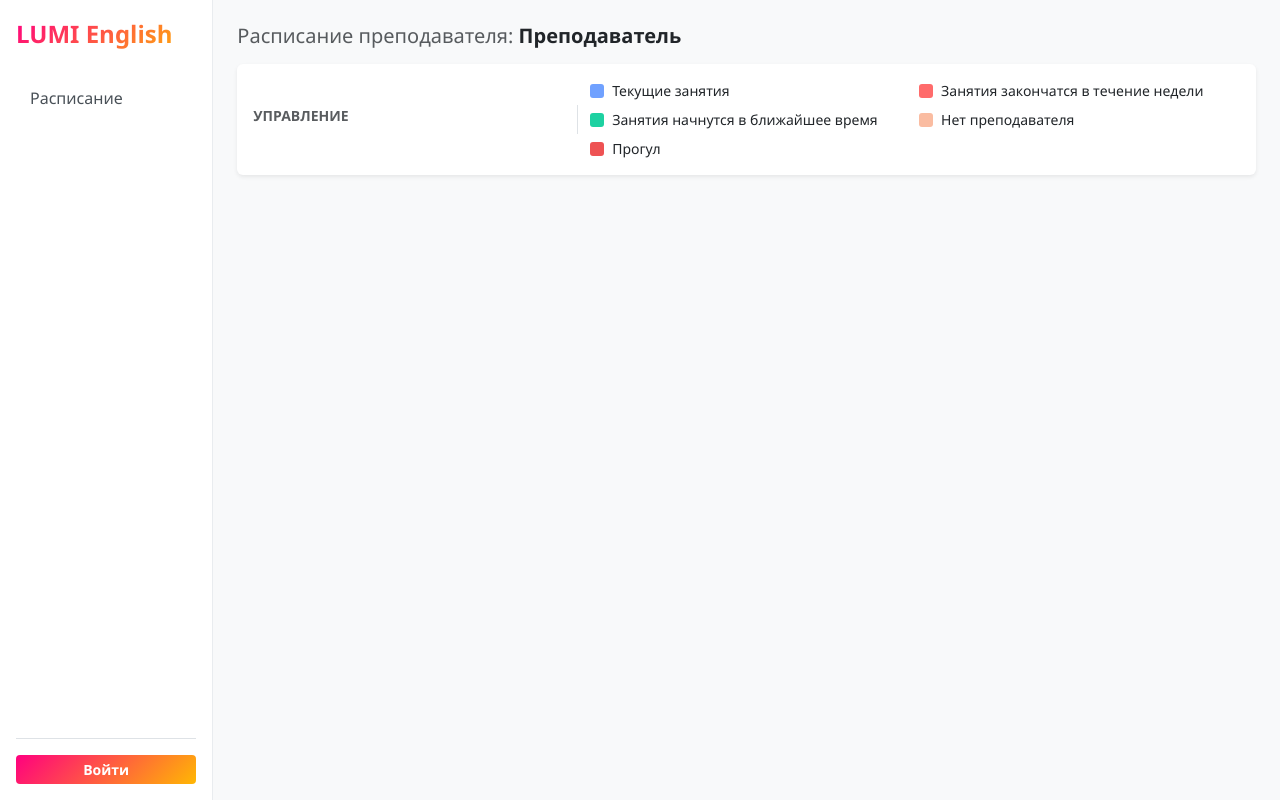
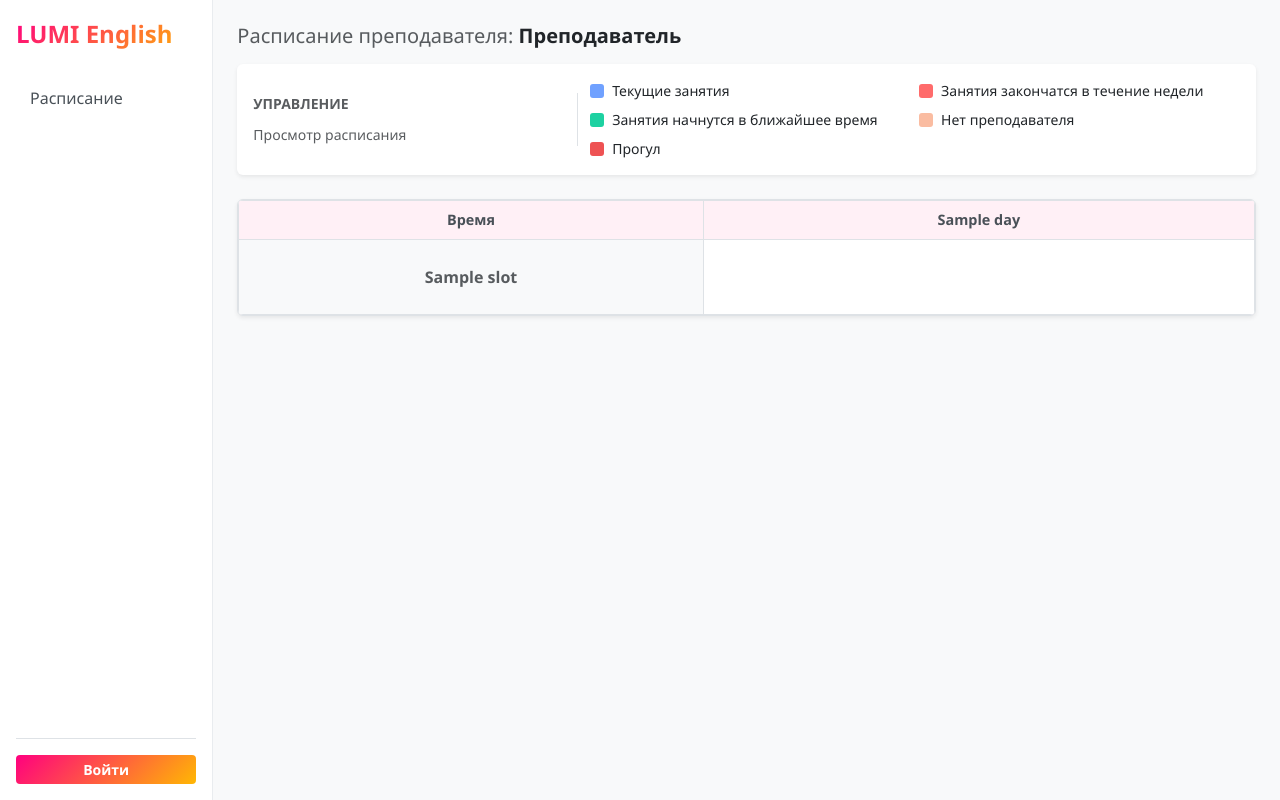
Before and after one commit to jironimo207-collab/AlinaPythonProject, a FastAPI app: template templates/schedule.html in a window 1280 px wide. Run offline with FastAPI, Linux system fonts and the light colour scheme; the template is opened without the code that fills it: most values are stand-ins (such as "Sample title", 1, 10 or a date in 2020).

Commit message:
Update schedule template 4

```diff
--- a/templates/schedule.html
+++ b/templates/schedule.html
@@ -132,7 +132,9 @@
                         <div class="col-md-4 border-end mb-3 mb-md-0">
                             <span class="text-uppercase text-muted fw-bold small d-block mb-2">Управление</span>
                             {% if is_teacher %}
-                                <button type="button" class="btn btn-lumi btn-sm px-3" data-bs-toggle="modal" data-bs-target="#addLessonModal">+ Добавить урок</button>
+                                <button type="button" class="btn btn-primary btn-sm px-3" style="background-color: #6c5ce7; border: none;" data-bs-toggle="modal" data-bs-target="#addLessonModal">+ Добавить урок</button>
+                            {% else %}
+                                <span class="text-muted small">Просмотр расписания</span>
                             {% endif %}
                         </div>
                         <div class="col-md-8">
@@ -163,16 +165,47 @@
                 </div>
             </div>
 
-            <!-- ========================================== -->
-            <!--   СЮДА ВСТАВЛЯЕТСЯ ТАБЛИЦА РАСПИСАНИЯ      -->
-            <!-- ========================================== -->
-
+            <div class="table-responsive bg-white rounded shadow-sm border">
+                <table class="table table-bordered schedule-table mb-0">
+                    <thead>
+                        <tr>
+                            <th style="min-width: 80px;">Время</th>
+                            {% for day in days %}
+                                <th style="min-width: 130px;">{{ day }}</th>
+                            {% endfor %}
+                        </tr>
+                    </thead>
+                    <tbody>
+                        {% for slot in time_slots %}
+                            <tr>
+                                <td class="text-center align-middle fw-bold text-muted bg-light">{{ slot }}</td>
+                                {% for day in days %}
+                                    {% set cell_key = day + " " + slot %}
+                                    <td class="align-top" style="height: 75px;">
+                                        {% for task in tasks %}
+                                            {% if task.due_date == cell_key %}
+                                                <div class="task-card mb-1" style="background-color: {{ task.color or '#70a1ff' }};">
+                                                    {% if is_teacher %}
+                                                        <form action="/schedule/delete/{{ task.id }}" method="POST" class="d-inline">
+                                                            <button type="submit" class="btn-delete" onclick="return confirm('Удалить?')">×</button>
+                                                        </form>
+                                                    {% endif %}
+                                                    <div class="fw-bold pe-2">{{ task.title }}</div>
+                                                </div>
+                                            {% endif %}
+                                        {% endfor %}
+                                    </td>
+                                {% endfor %}
+                            </tr>
+                        {% endfor %}
+                    </tbody>
+                </table>
+            </div>
         </div>
     </div>
 </div>
 
 {% if is_teacher %}
-<!-- Модальное окно добавления занятия -->
 <div class="modal fade" id="addLessonModal" tabindex="-1">
   <div class="modal-dialog">
     <div class="modal-content">
@@ -182,40 +215,25 @@
           <button type="button" class="btn-close" data-bs-dismiss="modal"></button>
         </div>
         <div class="modal-body">
-          {% if students %}
-          <div class="mb-3">
-            <label class="form-label text-muted">Ученик</label>
-            <select name="student_id" class="form-select">
-                <option value="">Без привязки к ученику</option>
-                {% for student in students %}
-                    <option value="{{ student.id }}">{{ student.name }}</option>
-                {% endfor %}
-            </select>
-          </div>
-          {% endif %}
           <div class="mb-3">
             <label class="form-label text-muted">Предмет / Название</label>
-            <input type="text" name="title" class="form-control" required placeholder="Английский язык">
+            <input type="text" name="title" class="form-control" required placeholder="Математика">
           </div>
           <div class="row mb-3">
             <div class="col-6">
               <label class="form-label text-muted">День недели</label>
               <select name="day" class="form-select" required>
-                  <option value="mon">Понедельник</option>
-                  <option value="tue">Вторник</option>
-                  <option value="wed">Среда</option>
-                  <option value="thu">Четверг</option>
-                  <option value="fri">Пятница</option>
-                  <option value="sat">Суббота</option>
-                  <option value="sun">Воскресенье</option>
+                {% for day in days %}
+                  <option value="{{ day }}">{{ day }}</option>
+                {% endfor %}
               </select>
             </div>
             <div class="col-6">
               <label class="form-label text-muted">Время</label>
               <select name="time_slot" class="form-select" required>
-                  {% for time_slot in time_slots %}
-                      <option value="{{ time_slot }}">{{ time_slot }}</option>
-                  {% endfor %}
+                {% for slot in time_slots %}
+                  <option value="{{ slot }}">{{ slot }}</option>
+                {% endfor %}
               </select>
             </div>
           </div>
@@ -229,14 +247,10 @@
               <option value="#ee5253">🟥 Прогул</option>
             </select>
           </div>
-          <div class="mb-3">
-            <label class="form-label text-muted">Заметка</label>
-            <input type="text" name="note" class="form-control" placeholder="Кабинет 2 / Онлайн">
-          </div>
         </div>
         <div class="modal-footer">
           <button type="button" class="btn btn-light" data-bs-dismiss="modal">Отмена</button>
-          <button type="submit" class="btn btn-lumi">Сохранить</button>
+          <button type="submit" class="btn btn-primary" style="background-color: #6c5ce7; border: none;">Сохранить</button>
         </div>
       </form>
     </div>
```
